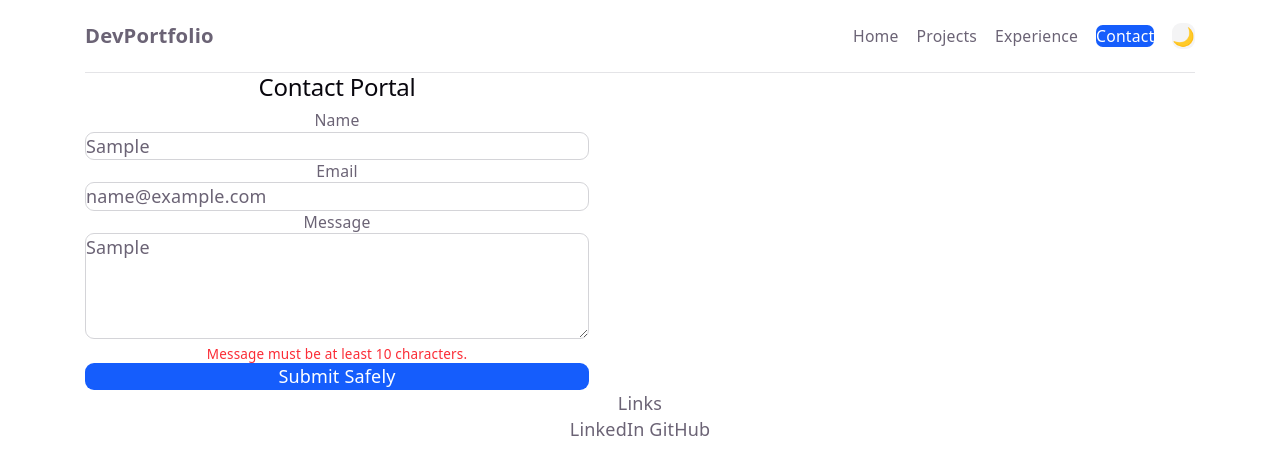
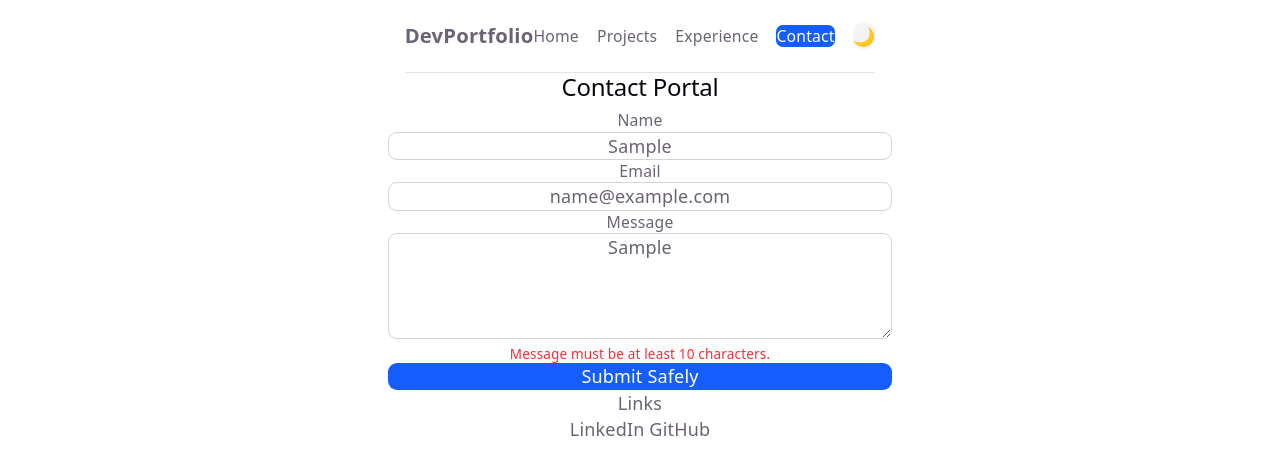
Before and after one commit to AdrianneR-dev/my-portfolio2, a React (Vite) app: page /Contact in a window 1280 px wide. Both pictures are taken after typing "Sample", "name@example.com", "Sample" into the empty fields and a click on the button "Submit Safely". Shown: the top 474 px of the page. Built offline with nearby package versions, Linux system fonts and the light colour scheme.

Commit message:
ensure the root container is centered across the entire screen

```diff
--- a/src/App.css
+++ b/src/App.css
@@ -174,3 +174,12 @@ body {
   margin: 0;
   min-height: 100vh;
 }
+
+#root {
+  width: 100%;
+  margin: 0 auto;
+  display: flex;
+  flex-direction: column;
+  align-items: center; /* Centers child page blocks horizontally */
+  min-height: 100vh;
+}
--- a/src/views/Contact.jsx
+++ b/src/views/Contact.jsx
@@ -1,4 +1,4 @@
-import React, { useState } from 'react';
+/*import React, { useState } from 'react';
 
 export default function Contact() {
   const [formData, setFormData] = useState({ name: '', email: '', message: '' });
@@ -96,4 +96,103 @@ export default function Contact() {
       </form>
     </div>
   );
+} */
+
+  import React, { useState } from 'react';
+
+export default function Contact() {
+  const [formData, setFormData] = useState({ name: '', email: '', message: '' });
+  const [errors, setErrors] = useState({});
+  const [submitted, setSubmitted] = useState(false);
+
+  const validate = (name, value) => {
+    let errorMsg = '';
+    if (name === 'name') {
+      if (value.trim().length < 3) errorMsg = 'Name must be at least 3 characters.';
+    }
+    if (name === 'email') {
+      const emailRegex = /^[^\s@]+@[^\s@]+\.[^\s@]+$/;
+      if (!emailRegex.test(value)) errorMsg = 'Please enter a valid email address.';
+    }
+    if (name === 'message') {
+      if (value.trim().length < 10) errorMsg = 'Message must be at least 10 characters.';
+    }
+    setErrors(prev => ({ ...prev, [name]: errorMsg }));
+  };
+
+  const handleChange = (e) => {
+    const { name, value } = e.target;
+    setFormData(prev => ({ ...prev, [name]: value }));
+    validate(name, value);
+  };
+
+  const handleSubmit = (e) => {
+    e.preventDefault();
+
+    const hasErrors = Object.values(errors).some(err => err !== '') ||
+                      Object.values(formData).some(val => val === '');
+
+    if (hasErrors) {
+      alert("Please fix the validation flags before submitting.");
+      return;
+    }
+
+    setSubmitted(true);
+    setFormData({ name: '', email: '', message: '' });
+  };
+
+  return (
+    <div className="max-w-md mx-auto w-full">
+      <h2 className="text-3xl font-bold mb-6 text-center">Contact Portal</h2>
+      {submitted && (
+        <div className="p-4 mb-6 bg-green-100 text-green-800 rounded-lg text-center">
+          Message sent successfully!
+        </div>
+      )}
+      <form onSubmit={handleSubmit} className="space-y-4">
+        <div>
+          <label className="block text-sm font-medium mb-1 text-center">Name</label>
+          <input
+            type="text"
+            name="name"
+            value={formData.name}
+            onChange={handleChange}
+            className="w-full px-4 py-2 border border-zinc-300 dark:border-zinc-700 rounded-lg bg-transparent text-center"
+          />
+          {errors.name && <p className="text-red-500 text-xs mt-1 text-center">{errors.name}</p>}
+        </div>
+
+        <div>
+          <label className="block text-sm font-medium mb-1 text-center">Email</label>
+          <input
+            type="email"
+            name="email"
+            value={formData.email}
+            onChange={handleChange}
+            className="w-full px-4 py-2 border border-zinc-300 dark:border-zinc-700 rounded-lg bg-transparent text-center"
+          />
+          {errors.email && <p className="text-red-500 text-xs mt-1 text-center">{errors.email}</p>}
+        </div>
+
+        <div>
+          <label className="block text-sm font-medium mb-1 text-center">Message</label>
+          <textarea
+            name="message"
+            rows="4"
+            value={formData.message}
+            onChange={handleChange}
+            className="w-full px-4 py-2 border border-zinc-300 dark:border-zinc-700 rounded-lg bg-transparent text-center"
+          />
+          {errors.message && <p className="text-red-500 text-xs mt-1 text-center">{errors.message}</p>}
+        </div>
+
+        <button
+          type="submit"
+          className="w-full py-2 px-4 bg-blue-600 hover:bg-blue-700 text-white font-medium rounded-lg transition"
+        >
+          Submit Safely
+        </button>
+      </form>
+    </div>
+  );
 }
```
